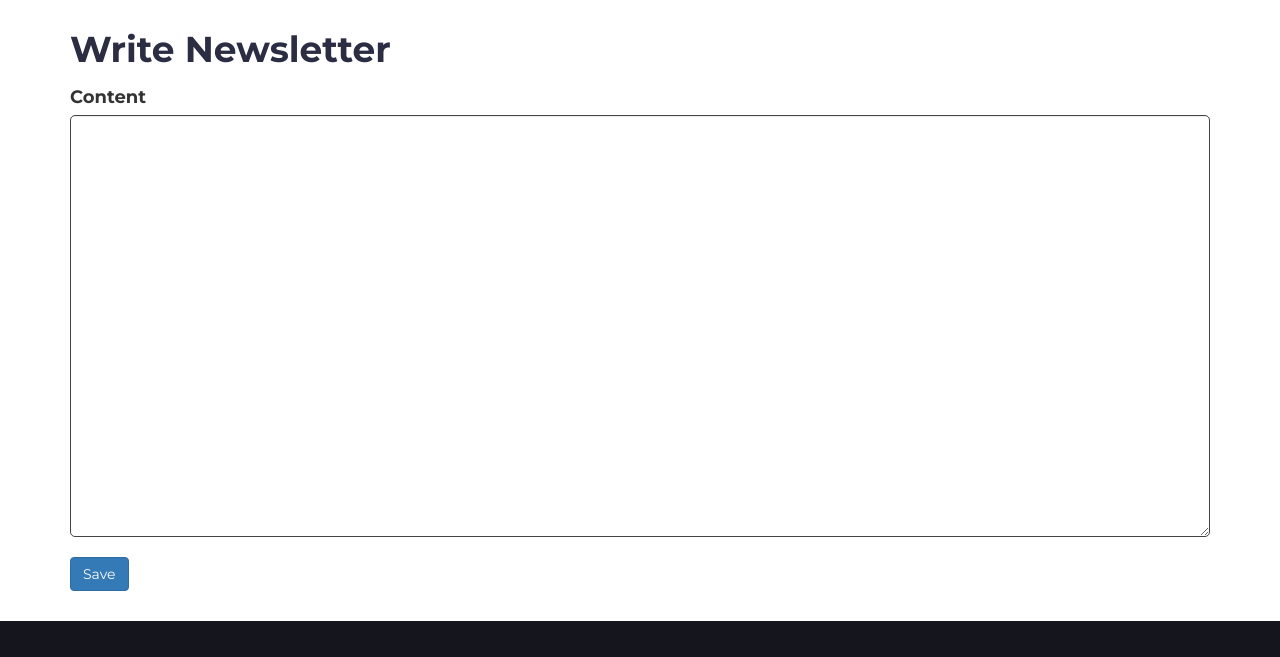
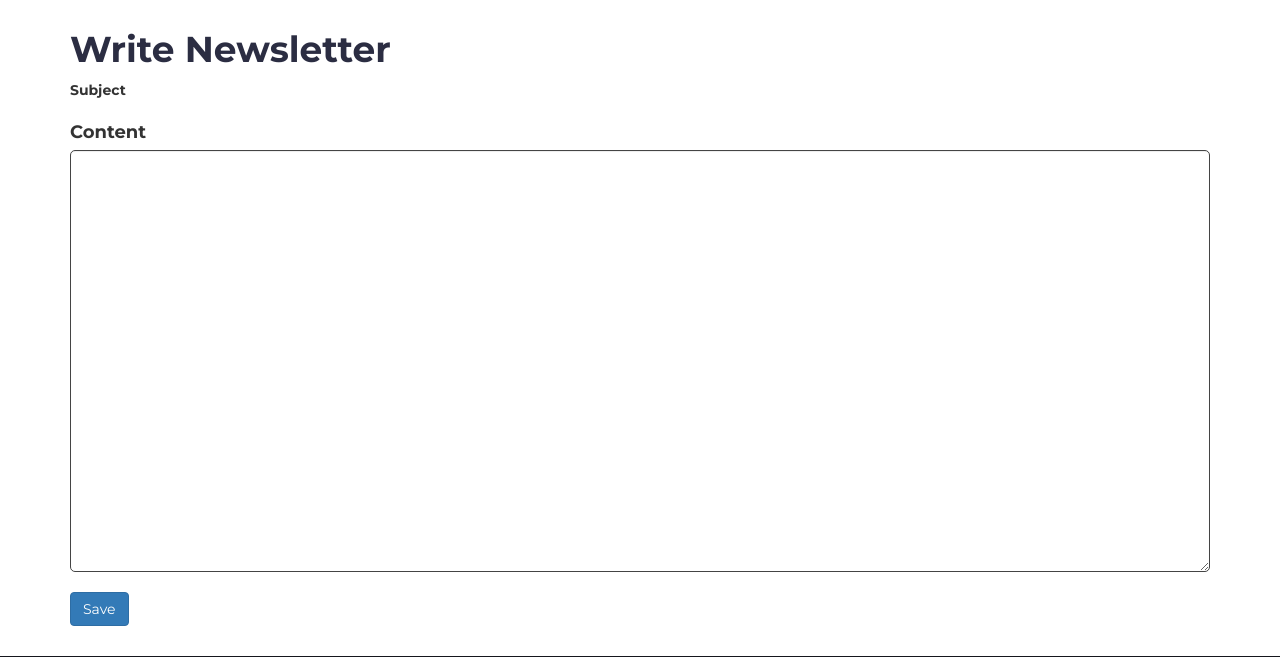
Before and after one commit to mattiasstjernstrom/agile-project, a Python web app: template templates/admin/writeNewsletter.html in a window 1280 px wide. Shown: the part 207-864 px from the top of the page. Run offline with Jinja, Linux system fonts and the light colour scheme; the template is opened without the code that fills it, so the values that code supplies are empty; some libraries are stand-ins or nearby versions.

Commit message:
Forgot to add label

```diff
--- a/templates/admin/writeNewsletter.html
+++ b/templates/admin/writeNewsletter.html
@@ -4,6 +4,7 @@
 <h1>Write Newsletter</h1>
 <form action="write-newsletter" method="post">
   {{ form_newsletter.csrf_token }}
+  <label for="subject">Subject</label>
   <div class="form-group">
     {{ form_newsletter.subject(required='required') }}
   </div>
```
